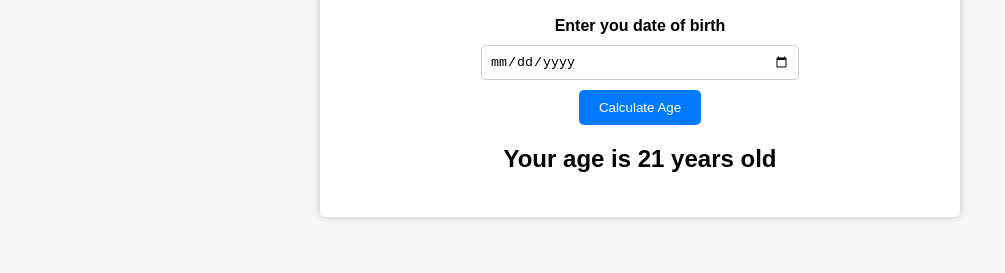
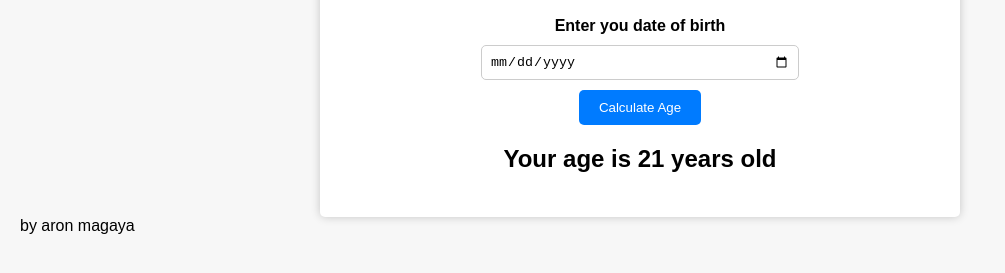
Before and after one commit to aronmagaya1/PLP-project1, a plain HTML site: page index.html in a window 1280 px wide. Shown: the part 135-408 px from the top of the page, without its empty margins (0-1005 px from the left). Drawn offline with Linux system fonts and the light colour scheme.

Commit message:
Update index.html

```diff
--- a/index.html
+++ b/index.html
@@ -20,4 +20,5 @@
 
     <script src="index.js"></script>
 </body>
+    <footer>by aron magaya</footer>
 </html>
```
